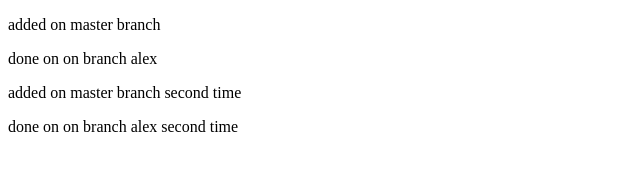
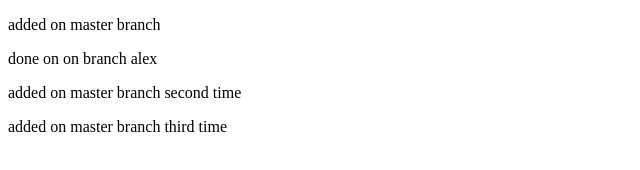
Before and after one commit to aklibaba/simplest_html, a plain HTML site: page knowledge.html in a window 1280 px wide. Shown: the full height of the page, 0-640 px from the left. Drawn offline with nearby package versions, Linux system fonts and the light colour scheme.

Commit message:
thrid change on master branch

```diff
--- a/knowledge.html
+++ b/knowledge.html
@@ -10,7 +10,9 @@
 <p>added on master branch</p>
 <p>done on on branch alex</p>
 <p>added on master branch second time</p>
-<p>done on on branch alex second time</p>
+<p>added on master branch third time</p>
+
+
 
 
 <script src="//cdn.jsdelivr.net/jquery/3.1.1/jquery.js"></script>
```
